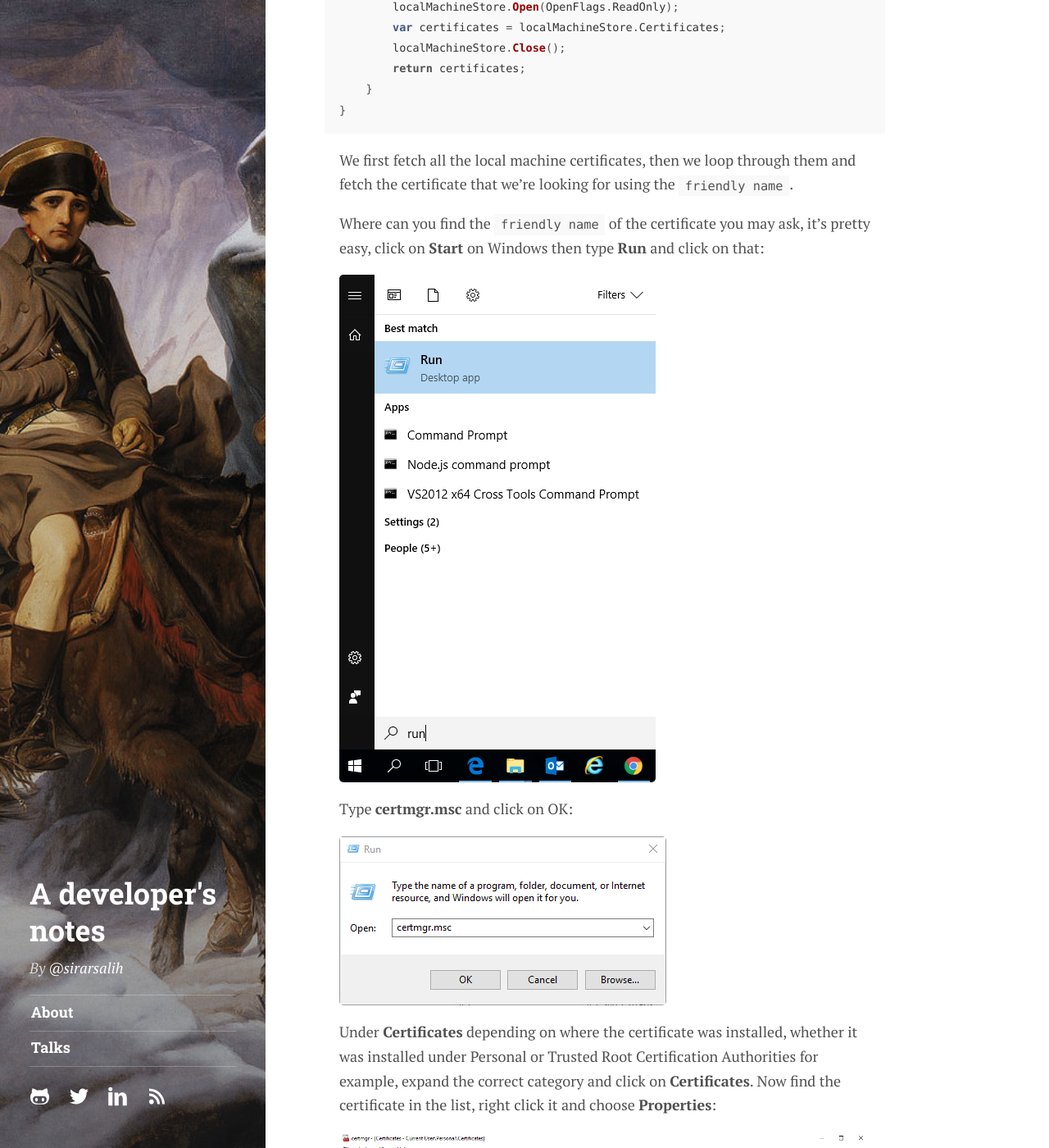
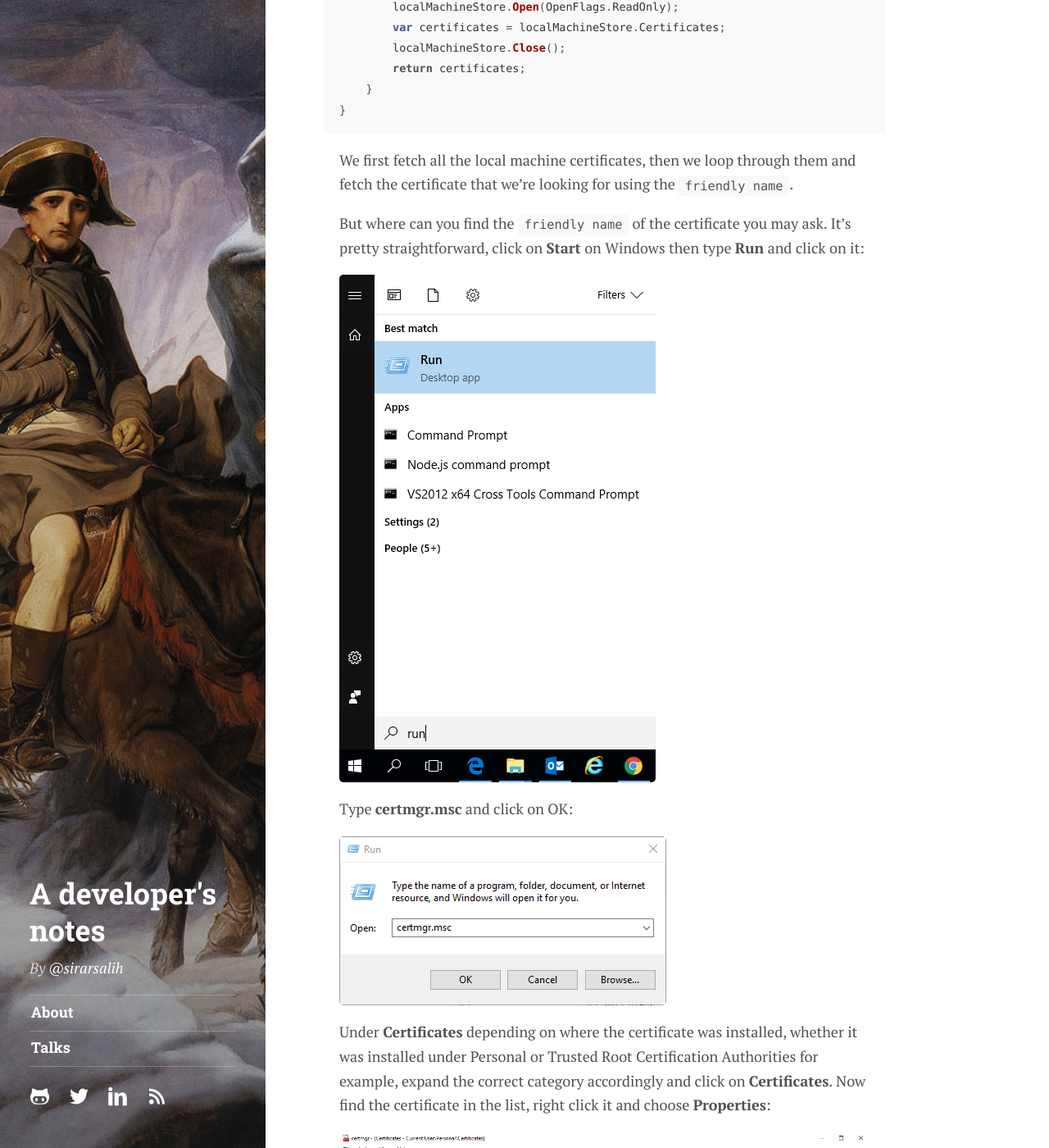
Before and after one commit to sirarsalih/sirarsalih.github.io, a Jekyll site: the page built from _posts/2018-01-29-fetching-an-installed-certificate-programmatically-from-the-windows-local-machine-store.md, in a window 1280 px wide and 1400 px high, scrolled down 1044 px. Shown: the whole window at 82% size. Built offline with Jekyll 4.4.1, drawn with Linux system fonts in a browser that asks for light colours; comment, search, counter and statistics services are not loaded.

Commit message:
Update post.

```diff
--- a/_posts/2018-01-29-fetching-an-installed-certificate-programmatically-from-the-windows-local-machine-store.md
+++ b/_posts/2018-01-29-fetching-an-installed-certificate-programmatically-from-the-windows-local-machine-store.md
@@ -36,7 +36,7 @@
 
 We first fetch all the local machine certificates, then we loop through them and fetch the certificate that we're looking for using the <code>friendly name</code>.
 
-Where can you find the <code>friendly name</code> of the certificate you may ask, it's pretty easy, click on <b>Start</b> on Windows then type <b>Run</b> and click on that:
+But where can you find the <code>friendly name</code> of the certificate you may ask. It's pretty straightforward, click on <b>Start</b> on Windows then type <b>Run</b> and click on it:
 
 [<img src="{{ site.url }}/public/img/run_1.png">]({{ site.url }}/public/img/run_1.png)
 
@@ -44,7 +44,7 @@
 
 [<img src="{{ site.url }}/public/img/run_2.png">]({{ site.url }}/public/img/run_2.png)
 
-Under <b>Certificates</b> depending on where the certificate was installed, whether it was installed under Personal or Trusted Root Certification Authorities for example, expand the correct category and click on <b>Certificates</b>. Now find the certificate in the list, right click it and choose <b>Properties</b>:
+Under <b>Certificates</b> depending on where the certificate was installed, whether it was installed under Personal or Trusted Root Certification Authorities for example, expand the correct category accordingly and click on <b>Certificates</b>. Now find the certificate in the list, right click it and choose <b>Properties</b>:
 
 [<img src="{{ site.url }}/public/img/certmgr_1.png">]({{ site.url }}/public/img/certmgr_1.png)
 
```
